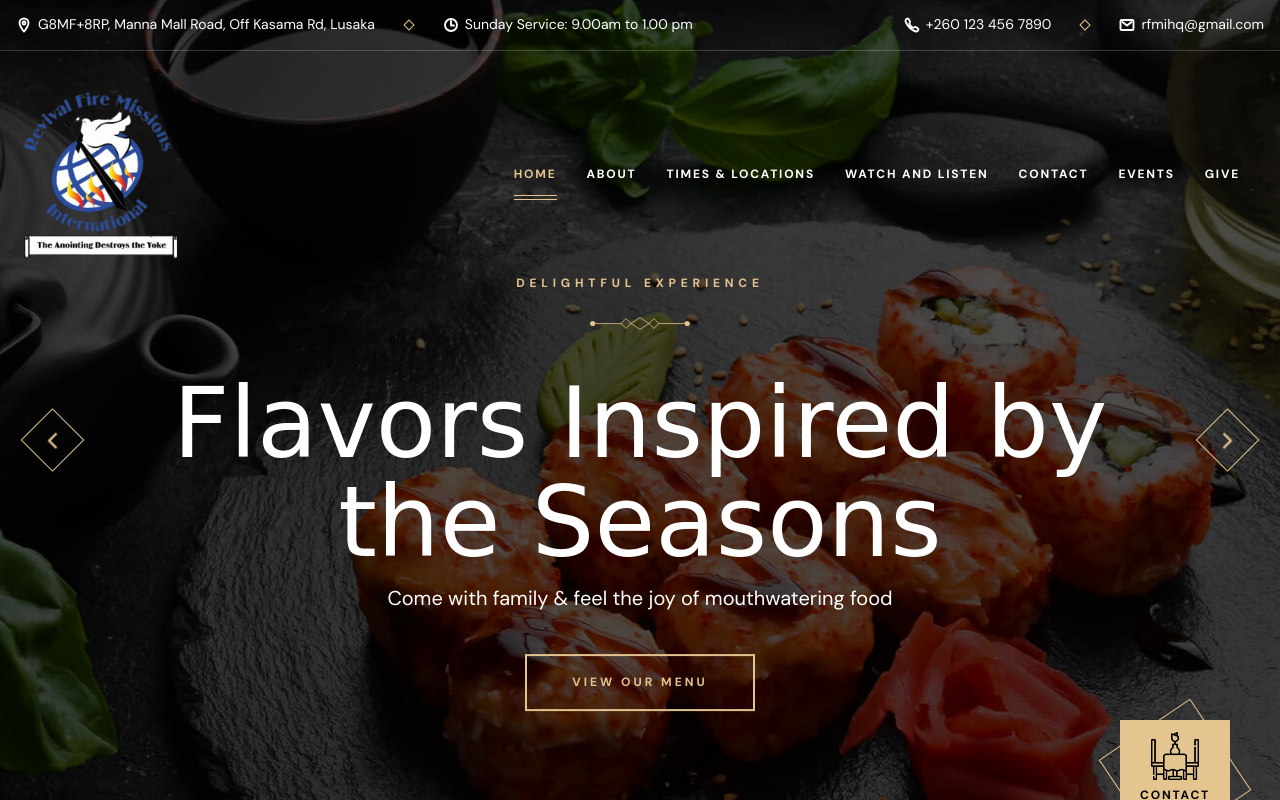
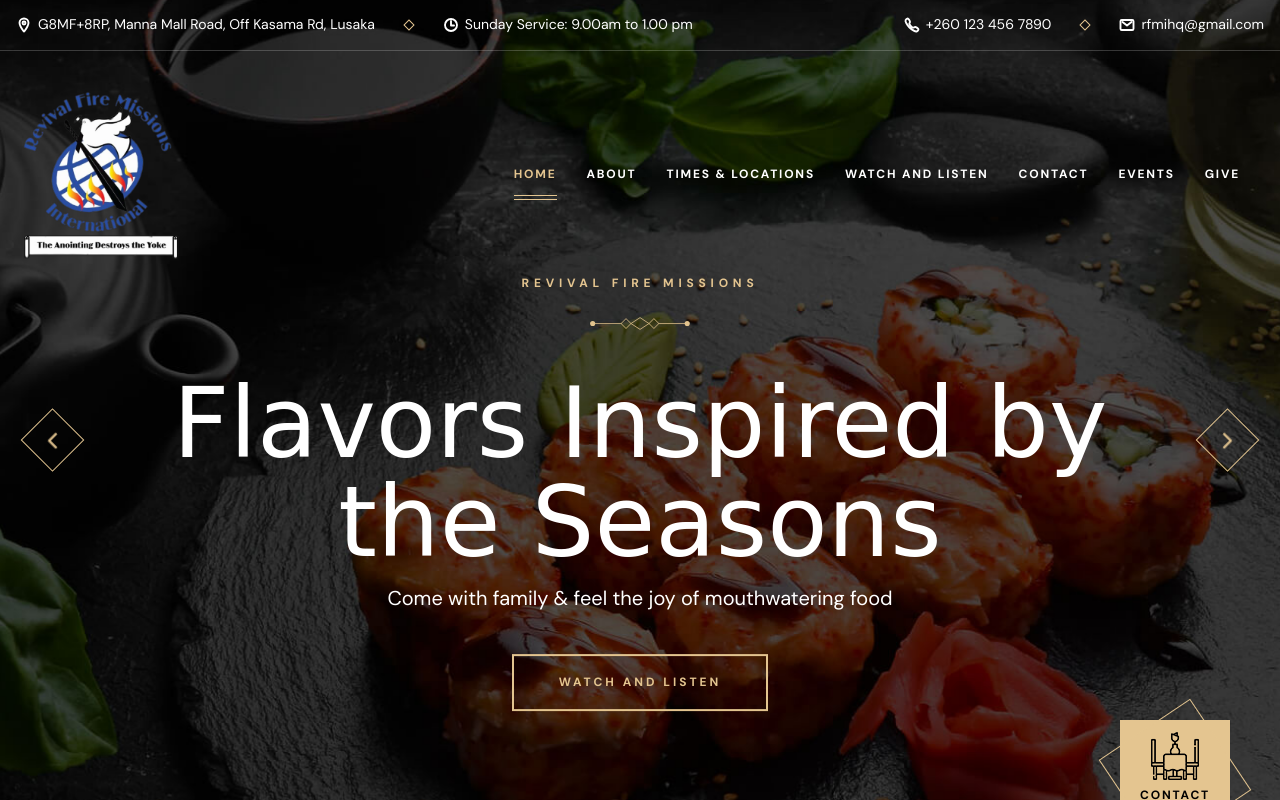
Before and after one commit to UsmanTheGuy/rfmi, a plain HTML site: page index.html in a window 1280 px wide. Both pictures are taken after a click on the link "MENUS". Shown: the top 800 px of the page. Drawn offline with nearby package versions, Linux system fonts and the light colour scheme; a web font is replaced by a local one.

Commit message:
Update index.html

```diff
--- a/index.html
+++ b/index.html
@@ -9,8 +9,8 @@
   <!--
     - primary meta tags
   -->
-  <title> Revival Fire Missions - Theme of the Year </title>
-  <meta name="title" content="Revival Fire Missions - Theme of the Year">
+  <title> Revival Fire Missions - The Anotinting Destroys the Yoke </title>
+  <meta name="title" content="Revival Fire Missions - The Anotinting Destroys the Yoke">
 
   <!--
     - favicon
@@ -237,7 +237,7 @@
               <img src="./assets/images/hero-slider-1.jpg" width="1880" height="950" alt="" class="img-cover">
             </div>
 
-            <p class="label-2 section-subtitle slider-reveal">Tradational & Hygine</p>
+            <p class="label-2 section-subtitle slider-reveal"> Revival Fire Missions </p>
 
             <h1 class="display-1 hero-title slider-reveal">
               For the love of <br>
@@ -249,9 +249,9 @@
             </p>
 
             <a href="#" class="btn btn-primary slider-reveal">
-              <span class="text text-1">View Our Menu</span>
+              <span class="text text-1"> Watch and Listen </span>
 
-              <span class="text text-2" aria-hidden="true">View Our Menu</span>
+              <span class="text text-2" aria-hidden="true"> Watch and Listen </span>
             </a>
 
           </li>
@@ -262,7 +262,7 @@
               <img src="./assets/images/hero-slider-2.jpg" width="1880" height="950" alt="" class="img-cover">
             </div>
 
-            <p class="label-2 section-subtitle slider-reveal">delightful experience</p>
+            <p class="label-2 section-subtitle slider-reveal"> Revival Fire Missions </p>
 
             <h1 class="display-1 hero-title slider-reveal">
               Flavors Inspired by <br>
@@ -274,9 +274,9 @@
             </p>
 
             <a href="#" class="btn btn-primary slider-reveal">
-              <span class="text text-1">View Our Menu</span>
+              <span class="text text-1"> Watch and Listen </span>
 
-              <span class="text text-2" aria-hidden="true">View Our Menu</span>
+              <span class="text text-2" aria-hidden="true"> Watch and Listen  </span>
             </a>
 
           </li>
@@ -287,7 +287,7 @@
               <img src="./assets/images/hero-slider-3.jpg" width="1880" height="950" alt="" class="img-cover">
             </div>
 
-            <p class="label-2 section-subtitle slider-reveal">amazing & delicious</p>
+            <p class="label-2 section-subtitle slider-reveal"> Revival Fire Missions </p>
 
             <h1 class="display-1 hero-title slider-reveal">
               Where every flavor <br>
@@ -299,9 +299,9 @@
             </p>
 
             <a href="#" class="btn btn-primary slider-reveal">
-              <span class="text text-1">View Our Menu</span>
+              <span class="text text-1"> Watch and Listen  </span>
 
-              <span class="text text-2" aria-hidden="true">View Our Menu</span>
+              <span class="text text-2" aria-hidden="true"> Watch and Listen  </span>
             </a>
 
           </li>
@@ -749,9 +749,13 @@
           <div class="quote">”</div>
 
           <p class="headline-2 testi-text">
-            I wanted to thank you for inviting me down for that amazing dinner the other night. The food was
-            extraordinary.
+            Dear friends, since God loved us that much, we surely ought to love each other.
           </p>
+
+
+          <div class="quote">”</div>
+
+          <p class="headline-2 testi-text"> — 1 John 4:11 </p>
 
           <div class="wrapper">
             <div class="separator"></div>
@@ -795,7 +799,7 @@
               <button type="submit" class="btn btn-secondary">
                 <span class="text text-1"> SEND </span>
 
-                <span class="text text-2" aria-hidden="true"> Send </span>
+                <span class="text text-2" aria-hidden="true"> SEND </span>
               </button>
 
             </form>
```
